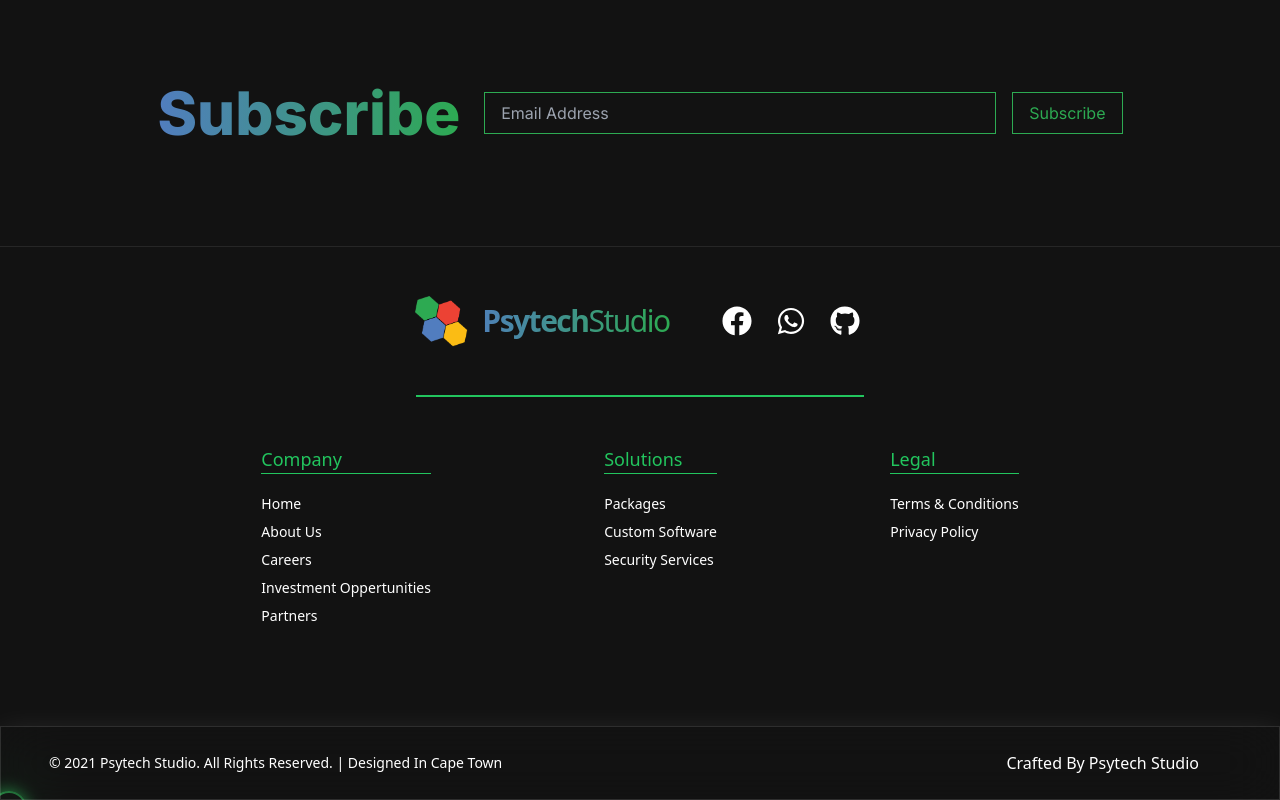
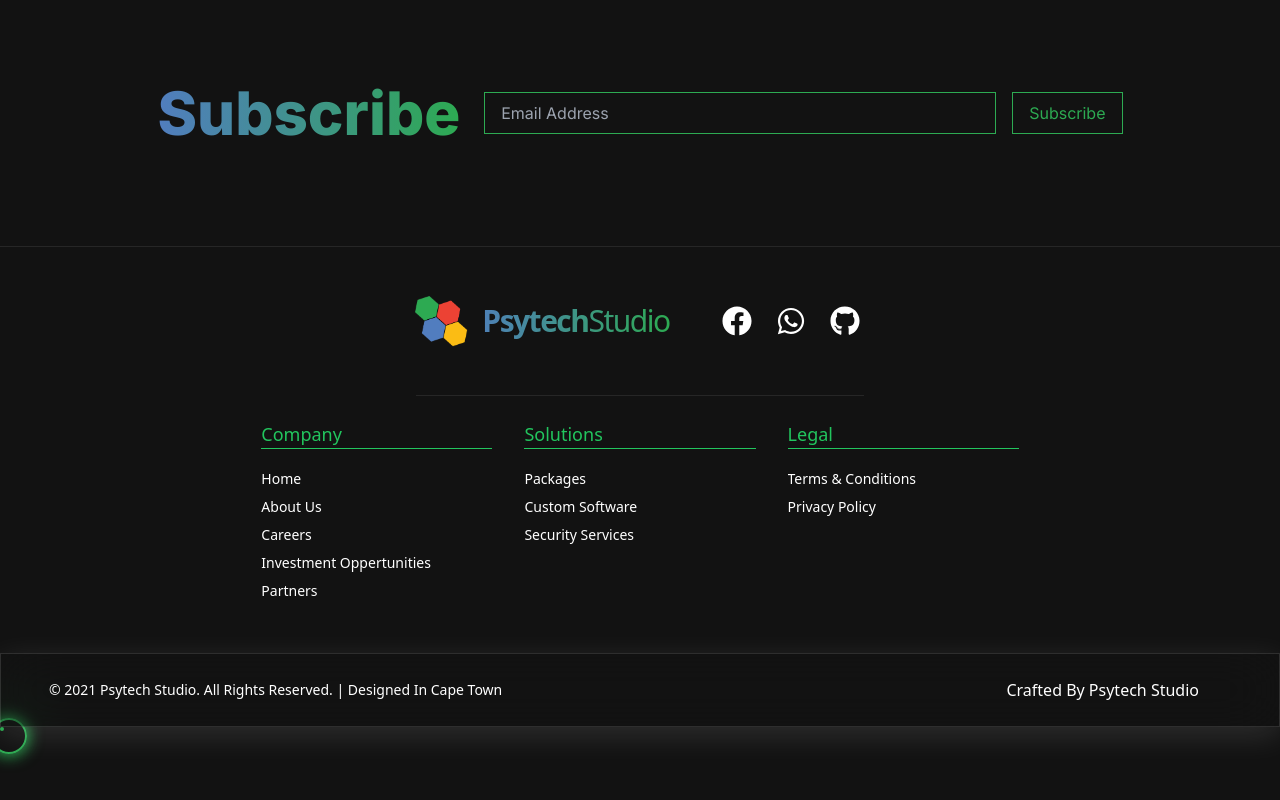
Before and after one commit to christiaan-fourie/psytech, a Next.js app: page / in a window 1280 px wide. Shown: the part 1782-2582 px from the top of the page. After the commit the page ends 2509 px from the top, so only its background shows below. Built offline with nearby package versions, Linux system fonts and the light colour scheme.

Commit message:
Update Footer.jsx

```diff
--- a/components/Footer/Footer.jsx
+++ b/components/Footer/Footer.jsx
@@ -1,14 +1,10 @@
 'use client'
 
-import React from 'react'
-import { useState, useEffect } from 'react'
+import { useState } from 'react'
 
 import Image from 'next/image'
 import Link from 'next/link'
 import { FaFacebook, FaGithub, FaWhatsapp } from 'react-icons/fa'
-
-// Import Loader
-import Loader from '@/components/Loader'
 
 const Footer = () => {
     // Once something is clicked, start loading the page
@@ -16,8 +12,7 @@ const Footer = () => {
 
   return (
     <div className='border-t flex flex-col items-center border-neutral-800 font-sans font-light capitalize'>
-        { isLoading && <Loader /> }
-        <div className='flex items-center border-b-2 py-12 border-green-500'>
+        <div className='flex items-center border-b py-12 border-neutral-800'>
                         <Image
                             src="/logo.png"
                             alt="Psytech Logo"
@@ -37,8 +32,8 @@ const Footer = () => {
                             </div>
                         </div>
         </div>
-        <div className='z-40 p-12 flex flex-col md:flex-row justify-between w-2/3'>
-            <div className=''>
+        <div className='mt-6 px-12 flex flex-col md:flex-row gap-8 w-full md:w-2/3'>
+            <div className='w-full md:w-1/3 overflow-hidden'>
                 <ul>
                     <li className='mb-4 text-lg border-b text-green-500 border-green-500'>Company</li>
                     <Link href='/'>
@@ -59,7 +54,7 @@ const Footer = () => {
 
                 </ul>
             </div>
-            <div>
+            <div className='w-full md:w-1/3 overflow-hidden'>
                 <ul>
                     <li className='mb-4 text-lg border-b text-green-500 border-green-500'>Solutions</li>
                     <Link href='/solutions/packages'>
@@ -73,7 +68,7 @@ const Footer = () => {
                     </Link>
                 </ul>
             </div>
-            <div>
+            <div className='w-full md:w-1/3 overflow-hidden'>
                 <ul>
                     <li className='mb-4 text-lg border-b text-green-500 border-green-500'>Legal</li>
                     <Link href='/terms-and-conditions'>
```
